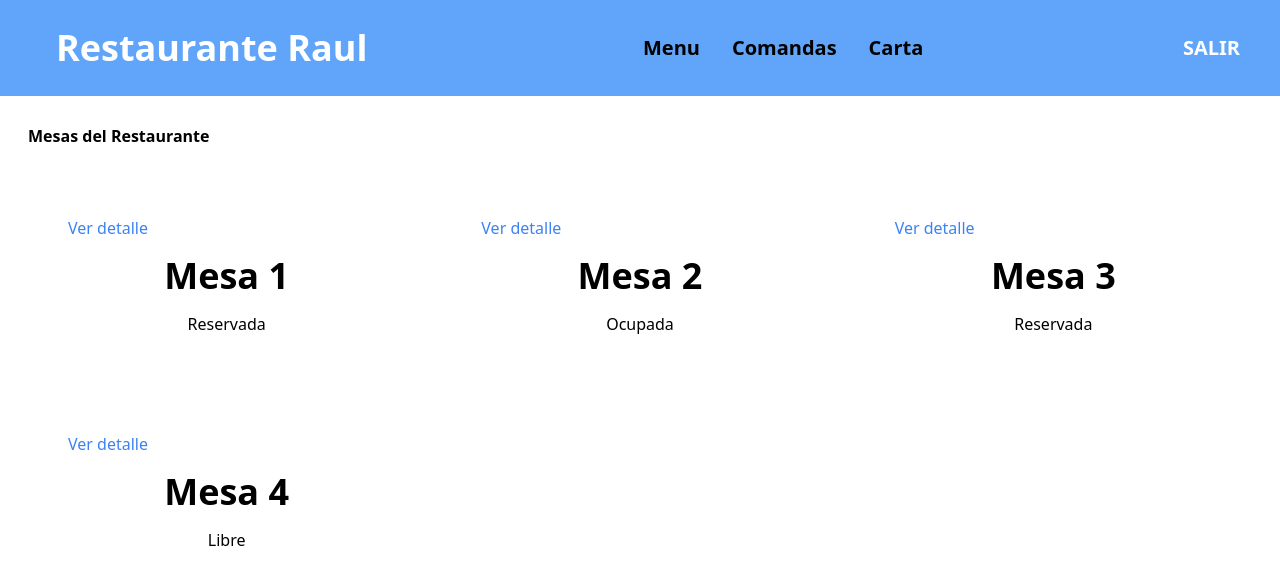
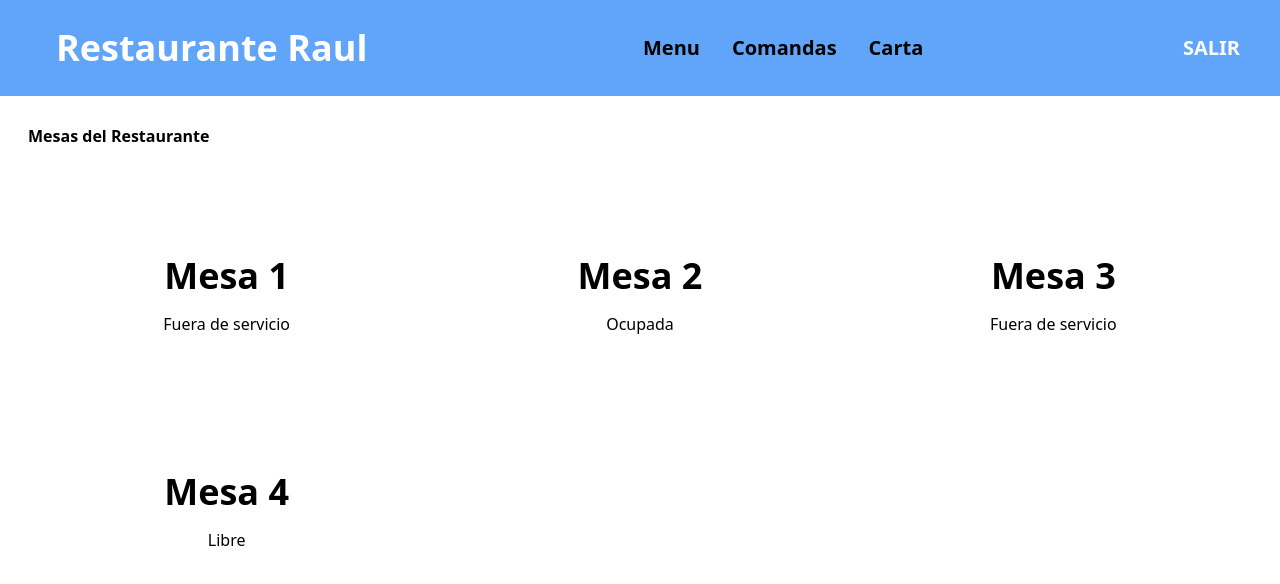
Before and after one commit to kannodi/REACTRP, a React (Vite) app: page /mesas in a window 1280 px wide. Shown: the top 584 px of the page. Built offline with nearby package versions, Linux system fonts and the light colour scheme; no server answers; sample sign-in values are in the browser's storage.

Commit message:
cambios antes de bloque a

```diff
--- a/src/components/MesaCard.jsx
+++ b/src/components/MesaCard.jsx
@@ -4,11 +4,11 @@ import { Link } from 'react-router-dom'
 function MesaCard({ numero, capacidad, estado, comensales }) {
   return (
     <div className='p-10' >
-      <Link to={`/mesas/${numero}`} className='text-blue-500 hover:underline text-center text-bold'>Ver detalle </Link>
+      <Link to={`/mesas/${numero}`} className='text-white hover:underline text-center text-bold'>Ver detalle </Link>
       <h2 className='text-center text-4xl m-4'>Mesa {numero}</h2>
       {/*<p>Capacidad: {capacidad}</p>
       <p>Comensales: {comensales}</p>*/}
-      <p className='mt-2 text-center'>{estado === "libre" ? "Libre" : estado === "ocupada" ? "Ocupada" : "Reservada"}</p>
+      <p className='mt-2 text-center'>{estado === "libre" ? "Libre" : estado === "ocupada" ? "Ocupada" : "Fuera de servicio"}</p>
     </div >
   )
 }
--- a/src/data/mesas.mock.js
+++ b/src/data/mesas.mock.js
@@ -3,8 +3,8 @@ export const mesasMock = [
     id: 1,
     numero: 1,
     capacidad: 4,
-    estado: "reservada",
-    comensales: 1
+    estado: "fuera_de_servicio",
+    comensales: 0
   },
   {
     id: 2,
@@ -17,8 +17,8 @@ export const mesasMock = [
     id: 3,
     numero: 3,
     capacidad: 6,
-    estado: "reservada",
-    comensales: 3
+    estado: "fuera_de_servicio",
+    comensales: 0
   },
   {
     id: 4,
--- a/src/pages/ComandasPage.jsx
+++ b/src/pages/ComandasPage.jsx
@@ -41,10 +41,10 @@ const ComandasPages = () => {
             {mostrarMesas && (
                 <div className='grid grid-cols-5 gap-5 ml-10 mr-10'>
                     {mesasMock.map(mesa => (
-                        <button onClick={() => handleSeleccionarMesa(mesa.numero) && handleTomarComanda()} key={mesa.numero}
+                        <button onClick={() => handleSeleccionarMesa(mesa.numero) && handleTomarComanda()} key={mesa.id}
                             className={`${mesa.estado === 'libre' ? 'bg-green-500 hover:bg-green-700' :
                                 mesa.estado === 'ocupada' ? 'bg-red-500 hover:bg-red-700' :
-                                    'bg-yellow-500 hover:bg-yellow-700'} text-white text-2xl font-bold p-2 rounded-xl`}>
+                                    'bg-gray-500 hover:bg-gray-700'} text-white text-2xl font-bold p-2 rounded-xl`}>
                             <MesaCard numero={mesa.numero} capacidad={mesa.capacidad} estado={mesa.estado} comensales={mesa.comensales} />
                         </button>
                     ))}
--- a/src/pages/DetallesMesa.jsx
+++ b/src/pages/DetallesMesa.jsx
@@ -32,11 +32,11 @@ export default function DetalleMesa() {
                 <span className={
                     mesa.estado === 'libre' ? 'text-green-500' :
                         mesa.estado === 'ocupada' ? 'text-red-500' :
-                            'text-yellow-500'
+                            'text-gray-500'
                 }>
                     {mesa.estado === 'libre' ? ' Libre' :
                         mesa.estado === 'ocupada' ? ' Ocupada' :
-                            ' Reservada'}
+                            ' Fuera de servicio'}
                 </span>
             </p>
         </div>
```
